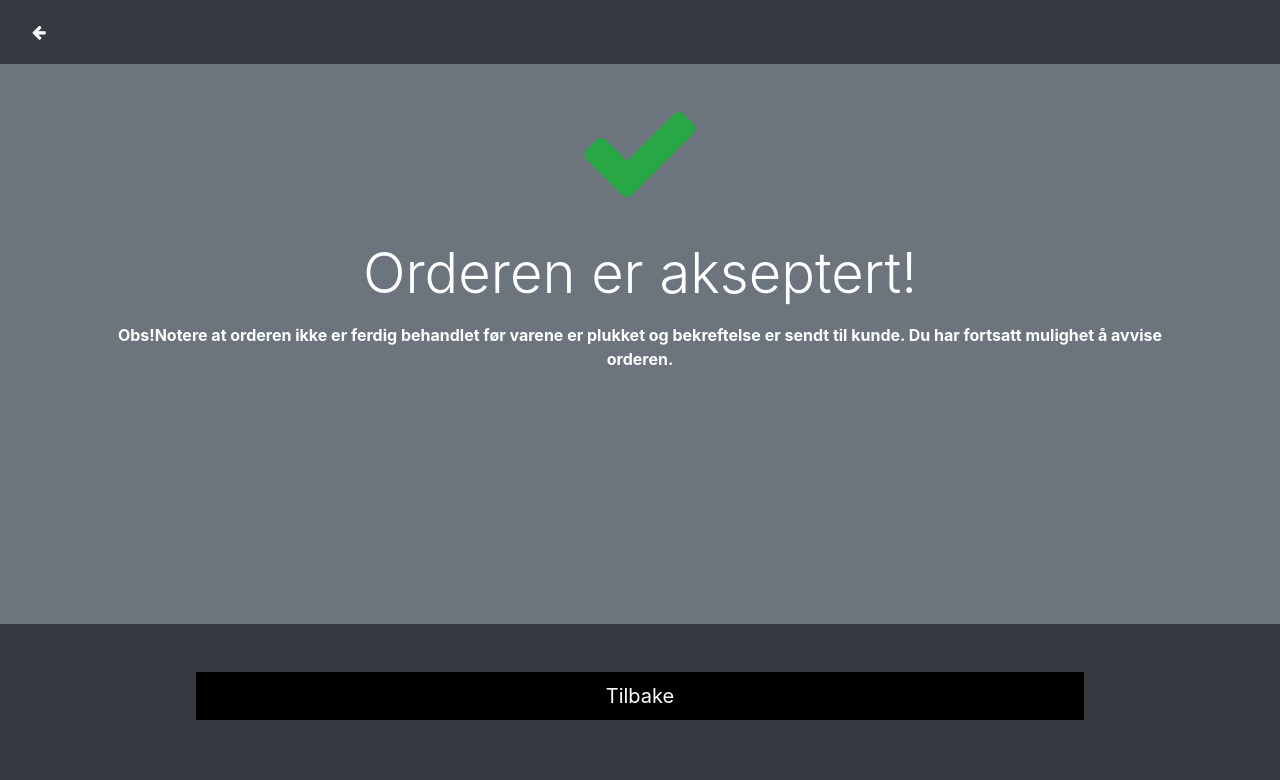
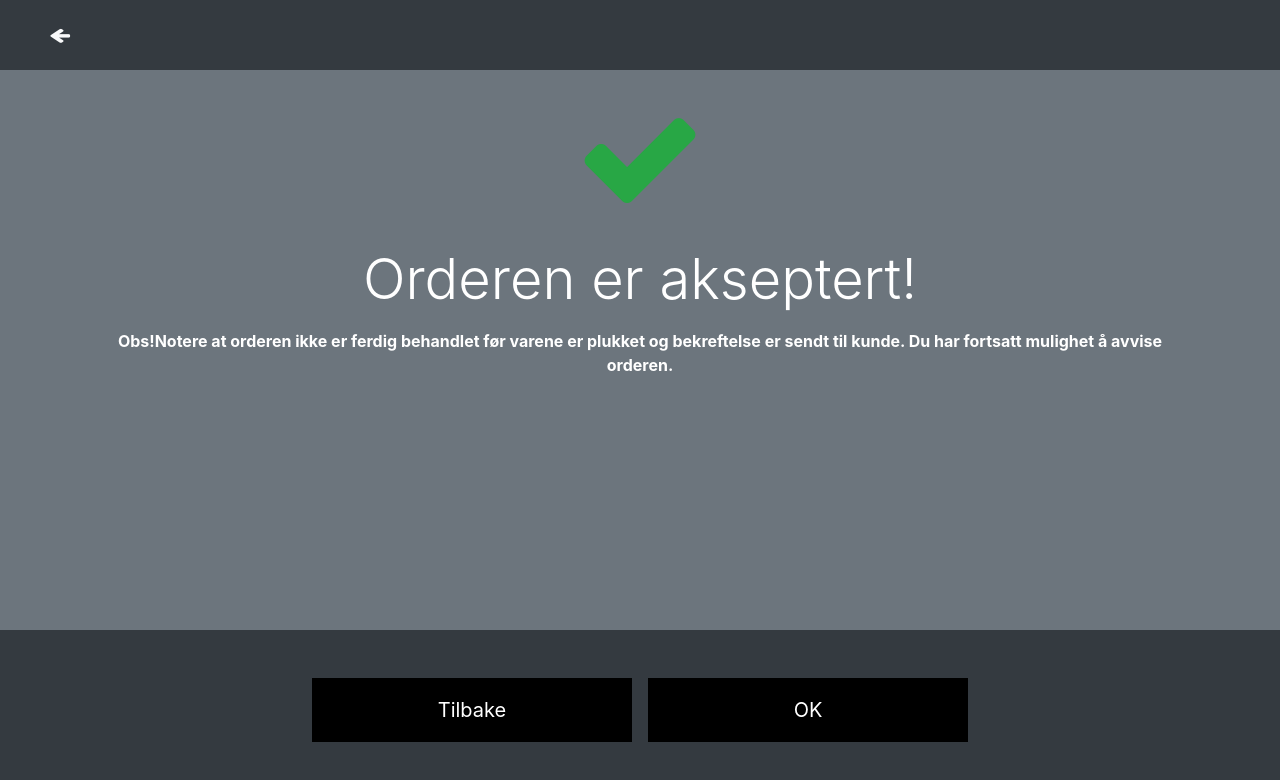
Before and after one commit to sujan-subas/varner-go, a React (Create React App) app: page / in a window 1280 px wide. Shown: the top 780 px of the page. Built offline with nearby package versions, Linux system fonts and the light colour scheme.

Commit message:
accepted og declined order view

```diff
--- a/src/components/ProductView/AcceptedOrder.js
+++ b/src/components/ProductView/AcceptedOrder.js
@@ -1,57 +1,170 @@
 import React from "react";
-
+//lag som functional component som tar inn props istendfor å ha egen state,
+//todo: legg til {history, når man går tilbake }
+// React router?
 export default class AcceptOrder extends React.Component {
   constructor(props) {
     super(props);
 
     this.state = {
-      readyForDelivery: false,
-      accepted: false
+      declinedComfirmed: false,
+      comfirmed: false,
+      declined: false,
+      reason: ""
     };
     this.handleButtonClick = this.handleButtonClick.bind(this);
+    this.handleDeclinedReason = this.handleDeclinedReason.bind(this);
   }
-  handleButtonClick() {
-    console.log("cicked");
+  //functions button container
+  handleButtonClick(string) {
+    if (string === "ok") {
       this.setState({
-      accepted: !this.state.accepted
+        comfirmed: !this.state.comfirmed
       });
+    } else if (string === "declineOrder") {
+      this.setState({
+        comfirmed: !this.state.comfirmed
+      });
+    } else if (string === "back") {
+      // legg til {histrpy}
+      if (this.state.comfirmed === true) {
+        this.setState({
+          comfirmed: !this.state.comfirmed
+        });
+      }
+    } else {
+      alert("tilbake til oversikt");
+    }
+  }
+
+  // functions button for decline reason
+  handleDeclinedReason(reason) {
+    try {
+      if (reason === "other") {
+        console.log(
+          "other was the reason for declining the order, send to textfield to fill inn?"
+        );
+      } else {
+        this.comfirmDelete(reason);
+        this.setState({
+          comfirmed: !this.state.comfirmed,
+          reason
+        });
+      }
+    } catch (error) {
+      console.log(`Was not able to delete order! Error: ${error.message}`);
+      alert(`Was not able to delete order!`);
+    }
+    // switch (string) {
+    //   case "notAvailable":
+    //     console.log(string);
+    //     // this.comfirmDelete();
+    //     return string;
+    //   case "damadge":
+    //     console.log(string);
+    //     // this.comfirmDelete();
+    //     return string;
+    //   case "noTime":
+    //     console.log(string);
+    //     // this.comfirmDelete();
+    //     return string;
+    //   case "other":
+    //     console.log(string);
+    //     // this.comfirmDelete();
+    //     return string;
+    //   default:
+    //     console.log("Kunne ikke delete ordre");
+    //     return "";
+    // }
+  }
+
+  // function to post delete request in data base and send order to sweed and api back to varner
+  comfirmDelete(reason) {
+    console.log(`comfirmDelete Pressed! Reason: ${reason}`);
   }
 
   render() {
-    const { readyForDelivery, accepted } = this.state;
+    const { comfirmed, declined } = this.state;
     return (
-      <>
-        <div
-          className="container-fluid bg-dark"
-          style={{ width: "100%", height: "100vh" }}
+      // {/* background */}
+      <div className="bg-dark" style={{ width: "100%", height: "100vh" }}>
+        {/* Header */}
+        <div className="d-flex align-items-center p-3">
+          <button
+            className="btn"
+            onClick={() => this.handleButtonClick("back")}
           >
-          <div className="row p-4">
-            <i className="fa fa-arrow-left text-light mx-2"></i>
+            <i
+              className="fa fa-arrow-left text-light ml-4"
+              style={{ transform: "scale(1.5, 1)" }}
+            />
+          </button>
         </div>
-          <div className="row mb-4">
+        {/* GREY CONTAINER */}
         <div
           className="bg-secondary container-fluid"
           style={{ height: "70vh" }}
         >
-              {accepted ? (
-                <>
+          {declined ? (
+            <div className="row">
+              {!comfirmed ? (
+                <div className="container">
+                  <h3 className="text-white p-3">
+                    Hvorfor vil du avvise ordren
+                  </h3>
+                  <div className="container">
+                    <button
+                      className="btn w-75 m-2 bg-light rounded-0"
+                      onClick={() => this.handleDeclinedReason("notAvailable")}
+                    >
+                      Varen er ikke tillgjengelig
+                    </button>
+                    <button
+                      className="btn w-75 m-2 bg-light rounded-0"
+                      onClick={() => this.handleDeclinedReason("damadge")}
+                    >
+                      Varen er skadet
+                    </button>
+                    <button
+                      className="btn w-75 m-2 bg-light rounded-0"
+                      onClick={() => this.handleDeclinedReason("noTime")}
+                    >
+                      Har ikke tid
+                    </button>
+                    <button
+                      className="btn w-75 m-2 bg-light rounded-0"
+                      onClick={() => this.handleDeclinedReason("other")}
+                    >
+                      Annet
+                    </button>
+                  </div>
+                </div>
+              ) : (
+                <div className="container p-4">
                   <i
-                    className="fa fa-exclamation fa-10x text-success text-center m-4"
+                    className="fa fa-times fa-10x text-success m-4"
                     style={{ fontSize: "8rem" }}
-                  ></i>
-                  <div className="text-white container">
-                    <p className="display-4"></p>
-                    <strong className="w-50">
-                      Alle varer må plukkes før bekreftelse kan sendes til kunde
-                    </strong>
+                  />
+                  <div className="text-white m-3">
+                    <strong className="w-50 display-4">Ordren er avvis!</strong>
+                    <hr />
+                    <h5>
+                      Fordi: {this.state.reason}! <br /> Du finner den under
+                      "avviste ordre"!
+                    </h5>
                   </div>
-                </>
+                </div>
+              )}
+            </div>
           ) : (
-                <>
+            //   ACCEPTED VIEWS -----------------
+            <div className="row mb-4">
+              {!comfirmed ? (
+                <div className="container">
                   <i
                     className="fa fa-check fa-10x text-success text-center m-4"
                     style={{ fontSize: "8rem" }}
-                  ></i>
+                  />
                   <div className="text-white container">
                     <p className="display-4">Orderen er akseptert!</p>
                     <strong className="w-50">
@@ -60,41 +173,109 @@ export default class AcceptOrder extends React.Component {
                       fortsatt mulighet å avvise orderen.
                     </strong>
                   </div>
-                </>
+                </div>
+              ) : (
+                <div className="container">
+                  <i
+                    className="fa fa-exclamation fa-10x text-success text-center m-4"
+                    style={{ fontSize: "8rem" }}
+                  ></i>
+                  <div className="text-white container">
+                    <p className="display-4"></p>
+                    <strong className="w-50">
+                      HUSK ALLE varer må plukkes før bekreftelse kan sendes til
+                      kunde
+                    </strong>
+                  </div>
+                </div>
               )}
             </div>
+          )}
+          {/* END - grey container */}
         </div>
-          <div className="row">
-            <div className="container">
-              {accepted ? (
+
+        {/* BUTTONS */}
+        <div className="my-5">
+          {!declined ? (
+            // ACCEPTED BUTTONS ----------------
+            <>
+              {!comfirmed ? (
+                <>
                   <button
-                  className="btn btn-lg text-white m-4"
+                    className="btn btn-lg text-white p-3 mx-2 rounded-0 w-25 "
+                    style={{
+                      backgroundColor: "#000"
+                    }}
+                    onClick={() => this.handleButtonClick()}
+                  >
+                    Tilbake
+                  </button>
+                  <button
+                    className="btn btn-lg text-white p-3 mx-2 rounded-0 w-25"
+                    style={{
+                      backgroundColor: "#000"
+                    }}
+                    onClick={() => this.handleButtonClick("ok")}
+                  >
+                    OK
+                  </button>
+                </>
+              ) : (
+                <button
+                  className="btn btn-lg text-white rounded-0 w-75"
+                  style={{
+                    backgroundColor: "#000"
+                  }}
+                  onClick={() => this.handleButtonClick()}
+                >
+                  OK
+                </button>
+              )}
+            </>
+          ) : (
+            // END - Accepted buttons
+            // DECLINED BUTTONS ------------------------------
+            <>
+              {!comfirmed ? (
+                <button
+                  className="btn btn-lg text-white p-3"
                   style={{
                     backgroundColor: "#000",
                     width: "80%",
                     borderRadius: "0"
                   }}
-                  onClick={() => this.handleButtonClick()}
+                  onClick={() => this.handleButtonClick("back")}
                 >
-                  OK
+                  Tilbake
                 </button>
               ) : (
+                <>
                   <button
-                  className="btn btn-lg text-white m-4"
+                    className="btn btn-lg text-white p-3 mx-2 rounded-0"
                     style={{
-                    backgroundColor: "#000",
-                    width: "80%",
-                    borderRadius: "0"
+                      backgroundColor: "#000"
+                    }}
+                    onClick={() => this.handleButtonClick("back")}
+                  >
+                    Feil grunn?!
+                  </button>
+                  <button
+                    className="btn btn-lg text-white p-3 mx-2 rounded-0"
+                    style={{
+                      backgroundColor: "#000"
                     }}
                     onClick={() => this.handleButtonClick()}
                   >
-                  Tilbake
+                    Til oversikt!
                   </button>
+                </>
+              )}
+            </>
+            // END - Declined buttons
           )}
         </div>
+        {/* END - background */}
       </div>
-        </div>
-      </>
     );
   }
 }
```
Lines whose indentation alone changed are shown as unchanged.
